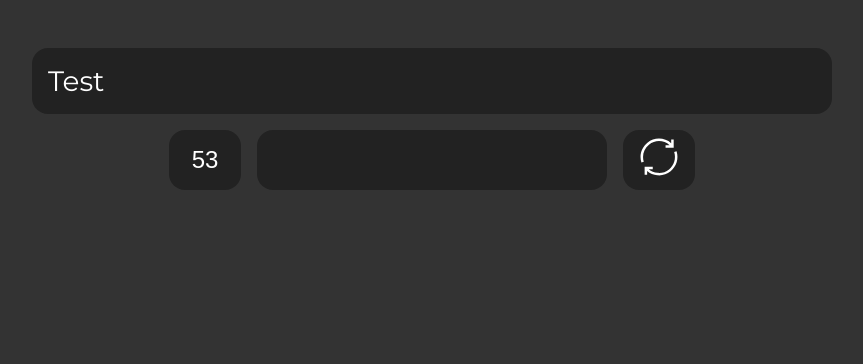
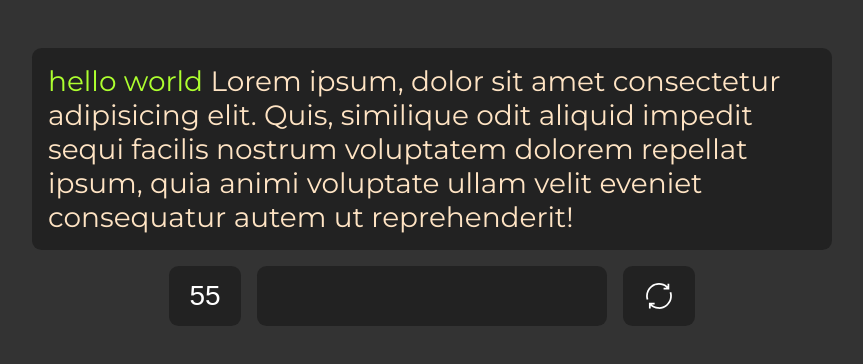
Before and after one commit to kolaczyn/typing-test, a React (Create React App) app: page / in a window 1280 px wide. Shown: the top 364 px of the page, without its empty margins (208-1071 px from the left). Built offline with nearby package versions, Linux system fonts and the light colour scheme.

Commit message:
Written and not written text looks different

```diff
--- a/src/App.jsx
+++ b/src/App.jsx
@@ -2,35 +2,45 @@ import React, { Component } from "react";
 import Timer from "./Timer";
 import Input from "./Input";
 import Text from "./TextField";
+import sampleText from "./sampleText";
 import "./style.css";
 
 class App extends Component {
   state = {
     hideTime: false,
+    completedWords: ["hello", "world"],
+    uncompletedWords: sampleText.split(" "),
   };
   // constructor() {
   //   super();
   // }
   onTimesUp = () => {
-    console.log("Time's up!");
+    this.setState({ hideTime: false });
   };
-  onRefresh = () => {
-    console.log("Refreh");
-  };
-  handleTimeHide = () => {
+  onRefresh = () => {};
+  handleTimeVisibility = () => {
     this.setState((prevState) => ({
       hideTime: !prevState.hideTime,
     }));
+  };
+
+  onInputChange = (str) => {
+    // this.setState((prevState) => ({
+    //   writtenWords: [...prevState.writtenWords, str],
+    // }));
   };
 
   render() {
     return (
       <div className="content">
         <div className="content__upper">
-          <Text />
+          <Text
+            completedWords={this.state.completedWords}
+            uncompletedWords={this.state.uncompletedWords}
+          />
         </div>
         <div className="content__lower">
-          <button className="element" onClick={this.handleTimeHide}>
+          <button className="element" onClick={this.handleTimeVisibility}>
             <Timer
               initialTime={60}
               onTimesUp={this.onTimesUp}
--- a/src/Input.jsx
+++ b/src/Input.jsx
@@ -12,8 +12,10 @@ class Input extends Component {
   onInputChange = (event) => {
     const str = event.target.value;
     // we clear the input filed on space press
-    if (str.slice(str.length - 1) === " ") this.setState({ text: "" });
-    else this.setState({ text: str });
+    if (str.slice(str.length - 1) === " ") {
+      this.props.onInputChange(str);
+      this.setState({ text: "" });
+    } else this.setState({ text: str });
   };
   render() {
     return (
--- a/src/TextField.jsx
+++ b/src/TextField.jsx
@@ -8,7 +8,12 @@ export default class Text extends Component {
   render() {
     return (
       <div className="element text-field">
-        <p>Test</p>
+        <section className="section--completed">
+          {this.props.completedWords.join(" ")}{" "}
+        </section>
+        <section className="section--uncompleted">
+          {this.props.uncompletedWords.join(" ")}
+        </section>
       </div>
     );
   }
--- /dev/null
+++ b/src/sampleText.js
@@ -0,0 +1,4 @@
+const sampleText =
+  "Lorem ipsum, dolor sit amet consectetur adipisicing elit. Quis, similique odit aliquid impedit sequi facilis nostrum voluptatem dolorem repellat ipsum, quia animi voluptate ullam velit eveniet consequatur autem ut reprehenderit!";
+
+export default sampleText;
--- a/src/style.css
+++ b/src/style.css
@@ -30,7 +30,6 @@ body {
 
 .text-field {
   margin-top: 3rem;
-  font-size: 1.75rem;
   margin-bottom: 1rem;
   padding: 1rem;
 }
@@ -43,22 +42,24 @@ body {
   padding: 0.8rem;
   margin-left: 1rem;
   margin-right: 1rem;
-  font-size: 1.75rem;
 }
 
 .element {
+  font-size: 1.75rem;
   color: #fff;
   background-color: #222;
-  border-radius: 1rem;
+  border-radius: 0.6rem;
 }
 
 button {
-  font-size: 1.5rem;
   border: none;
   cursor: pointer;
   padding-right: 1rem;
   padding-left: 1rem;
   min-width: 4.5rem;
+  display: flex;
+  align-items: center;
+  justify-content: center;
 }
 
 .refresh-icon {
@@ -67,3 +68,19 @@ button {
   /* credit: */
   /* https://stackoverflow.com/questions/22252472/how-to-change-the-color-of-an-svg-element */
 }
+
+img {
+  height: 1.75rem;
+}
+
+section {
+  display: inline;
+}
+
+.section--completed {
+  color: greenyellow;
+}
+
+.section--uncompleted {
+  color: bisque;
+}
```
Also changed, not shown: src/text.js (deleted, +0 -20 lines).
